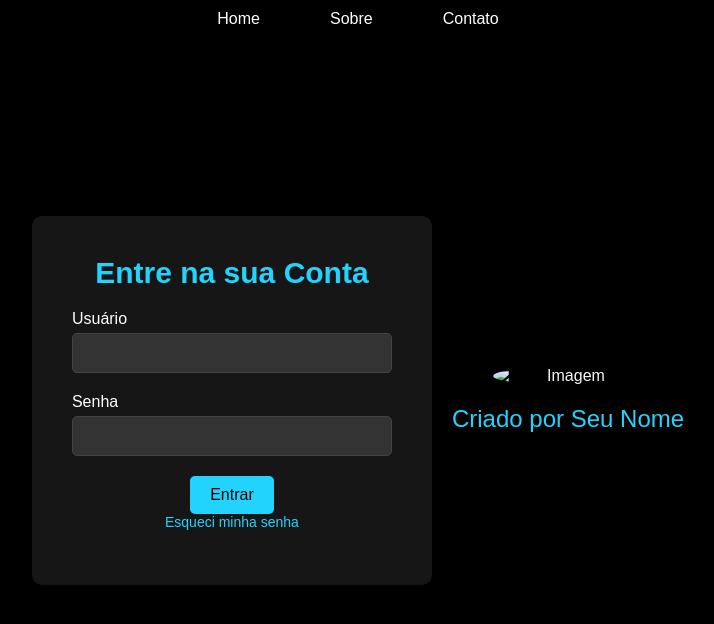
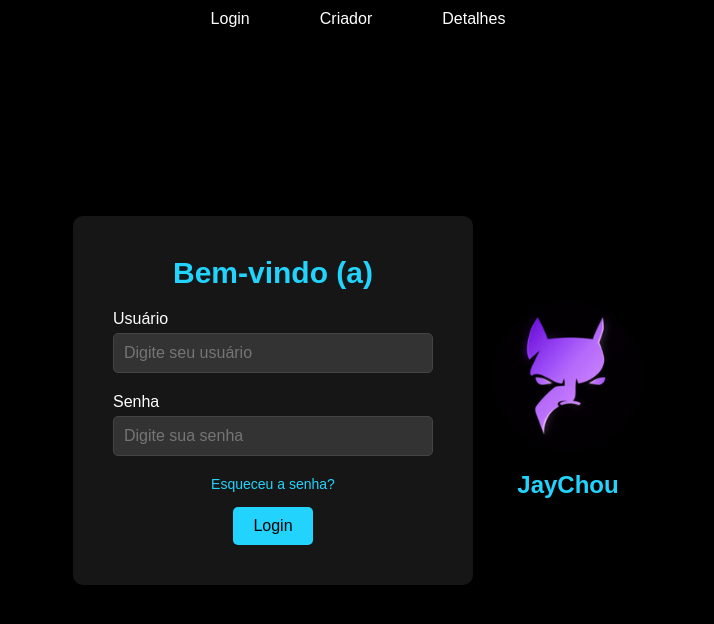
Before and after one commit to JayChouJR/jayjay, a plain HTML site: page index2.html in a window 1280 px wide. Shown: the whole page, without its empty margins (282-996 px from the left). Drawn offline with Linux system fonts and the light colour scheme.

Commit message:
Update index2.html

```diff
--- a/index2.html
+++ b/index2.html
@@ -1,46 +1,47 @@
 <!DOCTYPE html>
 <html lang="pt-br">
-
 <head>
     <meta charset="UTF-8">
     <meta name="viewport" content="width=device-width, initial-scale=1.0">
-    <meta http-equiv="X-UA-Compatible" content="ie=edge">
     <title>Login</title>
     <link rel="stylesheet" href="style2.css">
 </head>
+<body>
+    <header>
+        <nav class="menu">
+            <ul>
+                <li><a href="index2.html">Login</a></li>
+                <li><a href="index.html">Criador</a></li>
+                <li><a href="index3.html">Detalhes</a></li>
+            </ul>
+        </nav>
+    </header>
 
-<body>
-    <div class="menu">
-        <ul>
-            <li><a href="#">Home</a></li>
-            <li><a href="#">Sobre</a></li>
-            <li><a href="#">Contato</a></li>
-        </ul>
-    </div>
-
-    <div class="login-container">
-        <div class="login-form">
-            <h2 class="tituloapresentacao">Entre na sua Conta</h2>
-            <form action="#" method="POST">
+    <main class="login-container">
+        <section class="login-form">
+            <h1 class="tituloapresentacao">Bem-vindo (a)</h1>
+            <form action="#">
                 <div class="input-group">
                     <label for="username">Usuário</label>
-                    <input type="text" id="username" name="username" required>
+                    <input type="text" id="username" name="username" placeholder="Digite seu usuário" required>
                 </div>
                 <div class="input-group">
                     <label for="password">Senha</label>
-                    <input type="password" id="password" name="password" required>
+                    <input type="password" id="password" name="password" placeholder="Digite sua senha" required>
                 </div>
                 <div class="actions">
-                    <button type="submit" class="login-button">Entrar</button>
-                    <a href="#" class="recuperar-senha">Esqueci minha senha</a>
+                    <a href="#recuperacao" class="recuperar-senha">Esqueceu a senha?</a>
+                    <button type="submit" class="login-button">Login</button>
                 </div>
             </form>
+        </section>
+
+        <div class="image-section">
+            <img class="imagempit" src="pitbul.jpg" alt="Pitbull">
+            <h1 class="nomecriador">JayChou</h1>
         </div>
-        <div class="image-section">
-            <img src="imagem.jpg" alt="Imagem" class="imagempit">
-            <p class="nomecriador">Criado por <span class="frontforte">Seu Nome</span></p>
-        </div>
-    </div>
+    </main>
+
+    <footer></footer>
 </body>
-
 </html>
```
